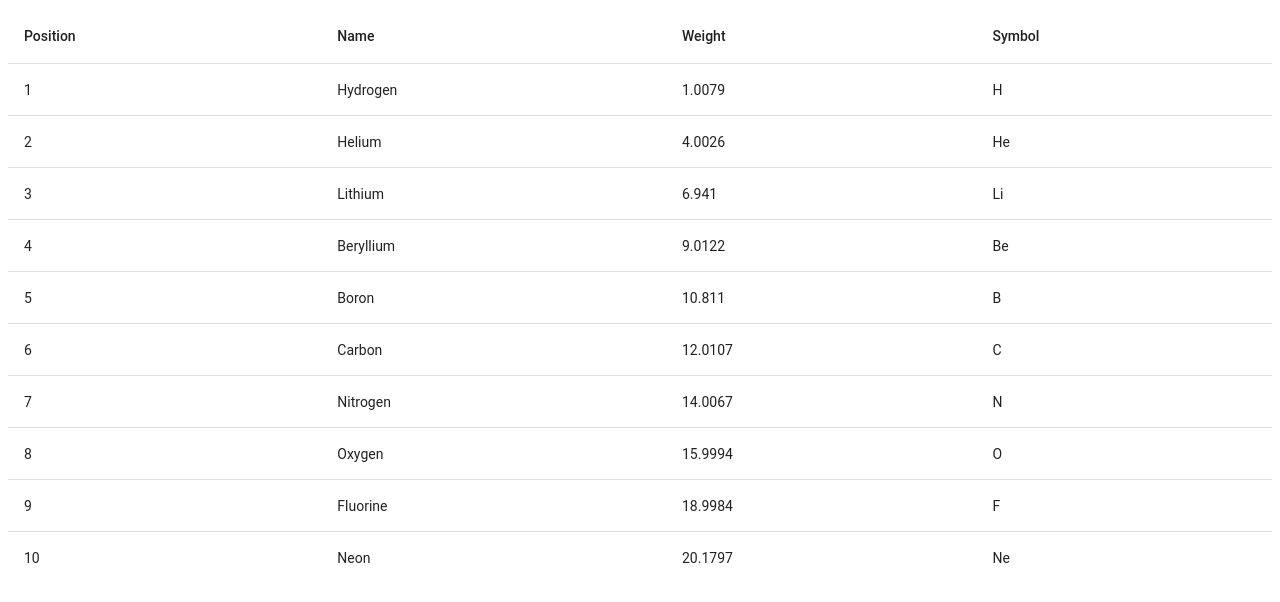
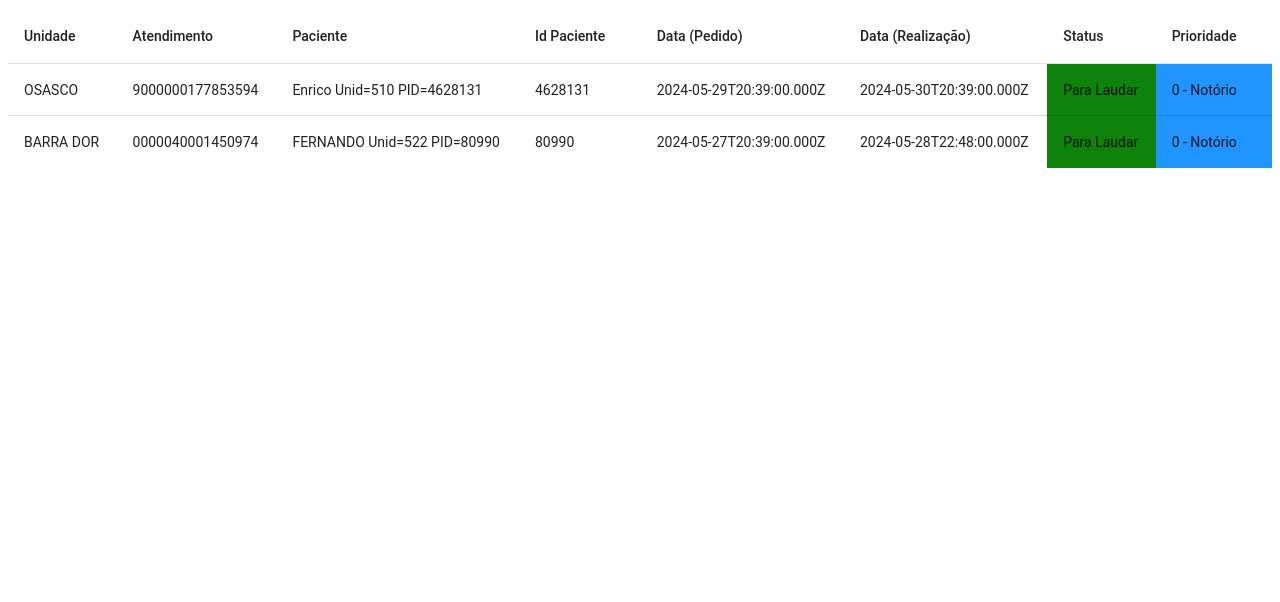
Before and after one commit to barretodsp/angular_table, an Angular app: page / in a window 1280 px wide. Shown: the top 602 px of the page. Built offline with nearby package versions, Linux system fonts and the light colour scheme.

Commit message:
WIth Worklist data

```diff
--- a/src/app/app.component.html
+++ b/src/app/app.component.html
@@ -1,4 +1,20 @@
 <main class="main">
+  <div class="table-container">
+    <table mat-table [dataSource]="dataSource" class="wl-mat-table mat-elevation-z8" matSort>
+
+      <ng-container *ngFor="let column of displayedColumns" [matColumnDef]="column">
+        <th mat-header-cell *matHeaderCellDef mat-sort-header> {{ columnLabels[column] }} </th>
+        <td mat-cell *matCellDef="let element" [attr.data-column]="columnLabels[column]"
+        [ngStyle]="{'background-color': element[column]?.background}" class="wl-mat-cell"> {{ element[column].value }} </td>
+      </ng-container>
+
+      <tr mat-header-row *matHeaderRowDef="displayedColumns" class="wl-mat-header-row"></tr>
+      <tr mat-row *matRowDef="let row; columns: displayedColumns;" class="wl-mat-row"></tr>
+    </table>
+  </div>
+</main>
+
+<!-- <main class="main">
   <div class="table-container">
     <table mat-table [dataSource]="dataSource" class="wl-mat-table mat-elevation-z8">
       <ng-container matColumnDef="position">
@@ -25,6 +41,6 @@
       <tr mat-row *matRowDef="let row; columns: displayedColumns;" class="wl-mat-row"></tr>
     </table>
   </div>
-</main>
+</main> -->
 
 <router-outlet />
--- a/src/app/app.component.ts
+++ b/src/app/app.component.ts
@@ -1,44 +1,101 @@
-import { MatTableDataSource, MatTableModule } from '@angular/material/table';
-import { Component, OnInit } from '@angular/core';
-import { RouterOutlet } from '@angular/router';
-import { MatSortModule } from '@angular/material/sort';
-import { MatPaginatorModule } from '@angular/material/paginator';
-
+import { MatTableDataSource } from '@angular/material/table';
+import { Component, OnInit, ViewChild } from '@angular/core';
+import { MatSort } from '@angular/material/sort';
 
 @Component({
   selector: 'app-root',
   styleUrl: './app.component.scss',
   templateUrl: './app.component.html',
-  standalone: true,
-  imports: [RouterOutlet, MatTableModule, MatSortModule, MatPaginatorModule],
 })
+
 export class AppComponent implements OnInit {
-  displayedColumns:string[] = ['position', 'name', 'weight', 'symbol'];
-  dataSource = new MatTableDataSource<Element>(ELEMENT_DATA);
+  displayedColumns:string[] = [
+      'unidade',
+      'atendimento',
+      'paciente',
+      'idPaciente',
+      'dataPedido',
+      'dataRealizacao',
+      'status',
+      'prioridade']
+
+  columnLabels: {[key:string]: string} = {
+    unidade: 'Unidade',
+    atendimento: 'Atendimento' ,
+    paciente: 'Paciente',
+    idPaciente: 'Id Paciente',
+    dataPedido: 'Data (Pedido)',
+    dataRealizacao: 'Data (Realização)',
+    status: 'Status',
+    prioridade: 'Prioridade'
+  }
+  // dataSource = new MatTableDataSource<Element>(ELEMENT_DATA);
+  dataSource = new MatTableDataSource(ELEMENT_DATA);
+
   title = 'angular-table';
 
-  constructor() {}
+  // constructor() { }
+  @ViewChild(MatSort) sort!: MatSort;
 
   ngOnInit(): void {
+    this.dataSource.sort = this.sort;
   }
+
+  // ngAfterViewInit() {
+    // this.dataSource.sort = this.sort;
+  // }
 }
 
+// export interface Element {
+//   name: string;
+//   position: number;
+//   weight: number;
+//   symbol: string;
+// }
+
 export interface Element {
-  name: string;
-  position: number;
-  weight: number;
-  symbol: string;
+  name: any;
+  position: any;
+  weight: any;
+  symbol: any;
 }
+const ELEMENT_DATA = [
+  {
+    unidade: {value: 'OSASCO', idUnidade: 510},
+    atendimento: {value: '9000000177853594'},
+    paciente: {value: 'Enrico Unid=510 PID=4628131'},
+    idPaciente: {value: '4628131'},
+    dataPedido: {value: '2024-05-29T20:39:00.000Z'},
+    dataRealizacao: {value: '2024-05-30T20:39:00.000Z'},
+    status: {value: 'Para Laudar', background: '#0E830C'},
+    prioridade: {value: '0 - Notório', background: '#2094ff'}
+  },
+  {
+    unidade: {value: 'BARRA DOR', idUnidade: 54},
+    atendimento: {value: '0000040001450974'},
+    paciente: {value: 'FERNANDO Unid=522 PID=80990'},
+    idPaciente: {value: '80990'},
+    dataPedido: {value: '2024-05-27T20:39:00.000Z'},
+    dataRealizacao: {value: '2024-05-28T22:48:00.000Z'},
+    status: {value: 'Para Laudar', background: '#0E830C'},
+    prioridade: {value: '0 - Notório', background: '#2094ff'}
+  },
+];
 
-const ELEMENT_DATA: Element[] = [
-  {position: 1, name: 'Hydrogen', weight: 1.0079, symbol: 'H'},
-  {position: 2, name: 'Helium', weight: 4.0026, symbol: 'He'},
-  {position: 3, name: 'Lithium', weight: 6.941, symbol: 'Li'},
-  {position: 4, name: 'Beryllium', weight: 9.0122, symbol: 'Be'},
-  {position: 5, name: 'Boron', weight: 10.811, symbol: 'B'},
-  {position: 6, name: 'Carbon', weight: 12.0107, symbol: 'C'},
-  {position: 7, name: 'Nitrogen', weight: 14.0067, symbol: 'N'},
-  {position: 8, name: 'Oxygen', weight: 15.9994, symbol: 'O'},
-  {position: 9, name: 'Fluorine', weight: 18.9984, symbol: 'F'},
-  {position: 10, name: 'Neon', weight: 20.1797, symbol: 'Ne'},
-];
+// const ELEMENT_DATA: Element[] = [
+//   {position: {value: 1, background: '#fff'}, name: {value: 'Hydrogen'}, weight: {value: 1.0079}, symbol: {value: 'H'}},
+//   {position: {value: 2, background: '#fff'}, name: {value: 'Helium'}, weight: {value: 4.0026}, symbol: {value: 'HE'}},
+// ];
+
+// const ELEMENT_DATA: Element[] = [
+//   {position: 1, name: 'Hydrogen', weight: 1.0079, symbol: 'H'},
+//   {position: 2, name: 'Helium', weight: 4.0026, symbol: 'He'},
+//   {position: 3, name: 'Lithium', weight: 6.941, symbol: 'Li'},
+//   {position: 4, name: 'Beryllium', weight: 9.0122, symbol: 'Be'},
+//   {position: 5, name: 'Boron', weight: 10.811, symbol: 'B'},
+//   {position: 6, name: 'Carbon', weight: 12.0107, symbol: 'C'},
+//   {position: 7, name: 'Nitrogen', weight: 14.0067, symbol: 'N'},
+//   {position: 8, name: 'Oxygen', weight: 15.9994, symbol: 'O'},
+//   {position: 9, name: 'Fluorine', weight: 18.9984, symbol: 'F'},
+//   {position: 10, name: 'Neon', weight: 20.1797, symbol: 'Ne'},
+// ];
--- a/src/main.ts
+++ b/src/main.ts
@@ -1,6 +1,10 @@
-import { bootstrapApplication } from '@angular/platform-browser';
-import { appConfig } from './app/app.config';
-import { AppComponent } from './app/app.component';
+// import { bootstrapApplication } from '@angular/platform-browser';
+// import { appConfig } from './app/app.config';
+import { platformBrowserDynamic } from '@angular/platform-browser-dynamic';
+import { AppModule } from './app/app.module';
 
-bootstrapApplication(AppComponent, appConfig)
-  .catch((err) => console.error(err));
+platformBrowserDynamic().bootstrapModule(AppModule)
+  .catch(err => console.error(err));
+
+// bootstrapApplication(AppComponent, appConfig)
+//   .catch((err) => console.error(err));
```
Also changed, not shown: src/app/app.module.ts (added, +30 -0 lines), 1 other file (tests, documents, lock files or other folders).
